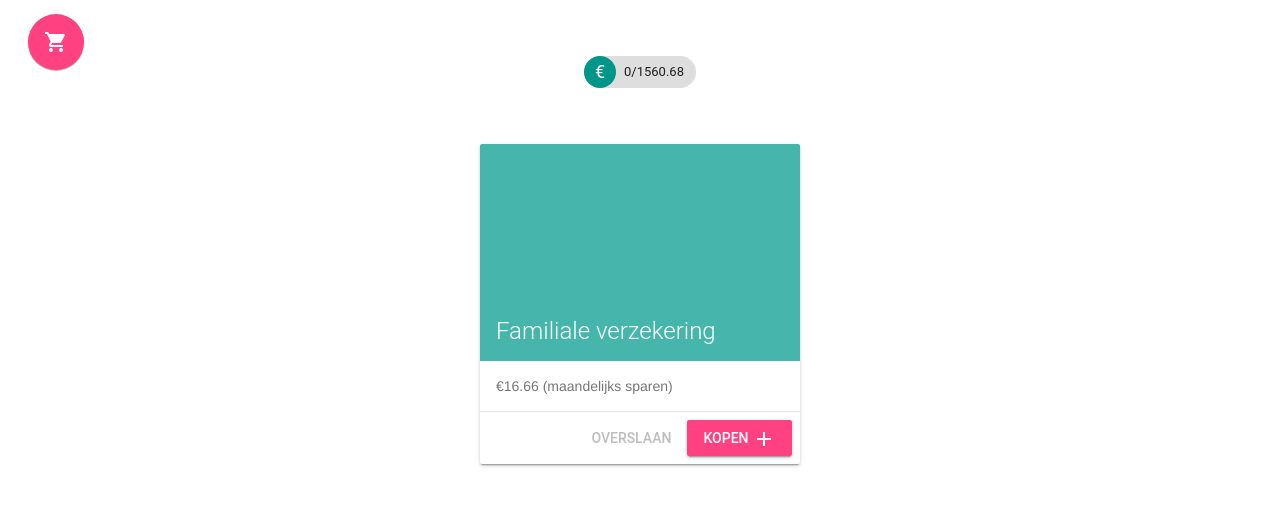
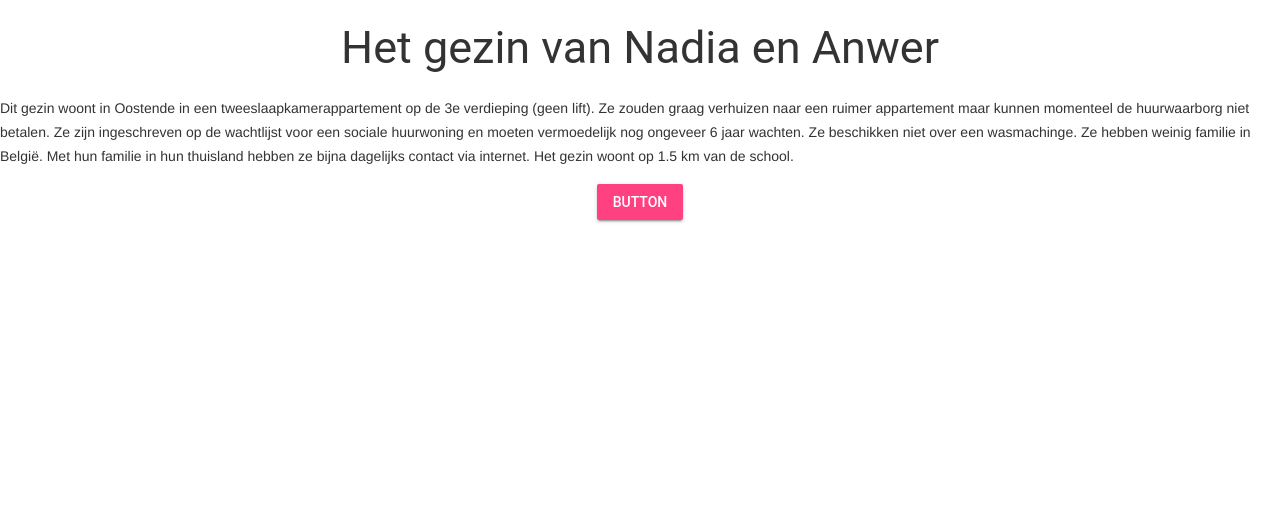
Before and after one commit to ThomasAndrewMacLean/budget-spel, a Vue app: page / in a window 1280 px wide. Shown: the top 506 px of the page. Built offline with nearby package versions, Linux system fonts and the light colour scheme.

Commit message:
Update App.vue

```diff
--- a/src/App.vue
+++ b/src/App.vue
@@ -85,7 +85,7 @@
                 basket: [],
                 pages,
                 cardIndex: 0,
-                currentPage: pages.cards,
+                currentPage: pages.landingpage,
             };
         },
         mounted() {
```
